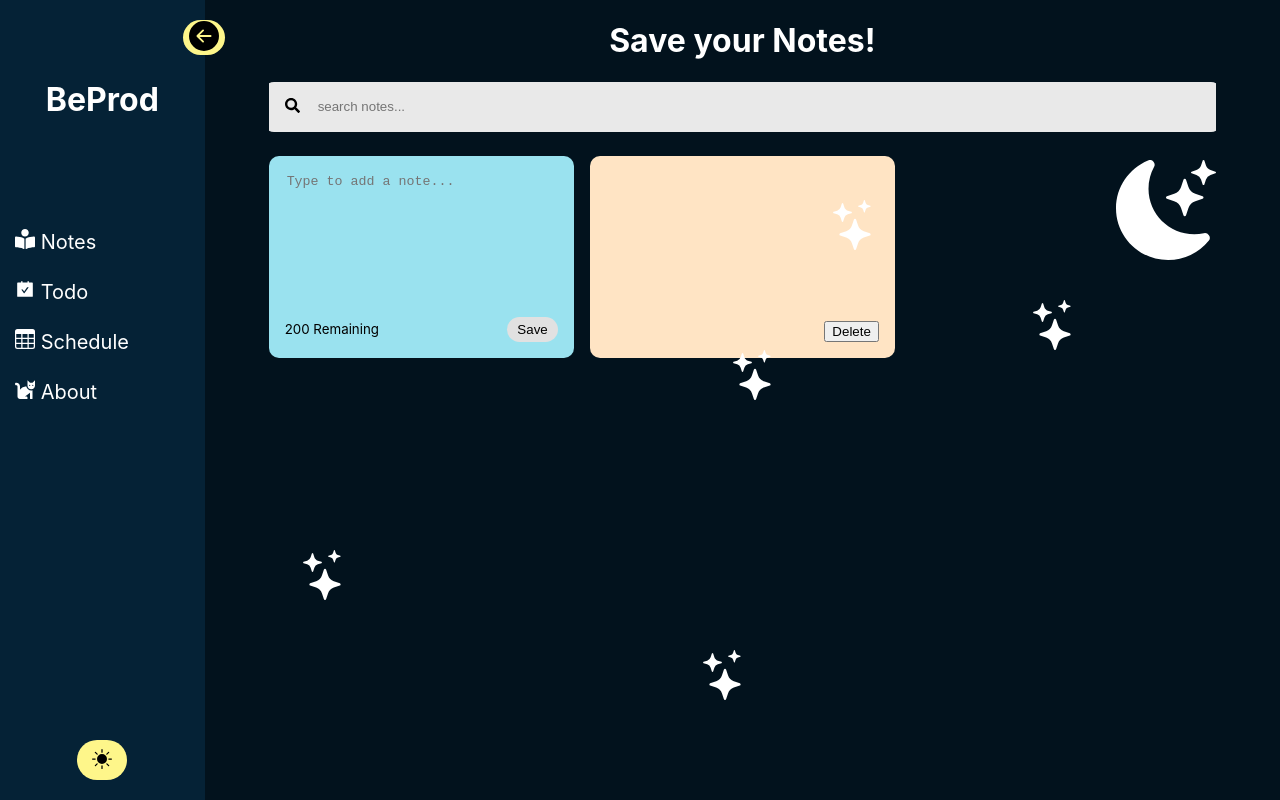
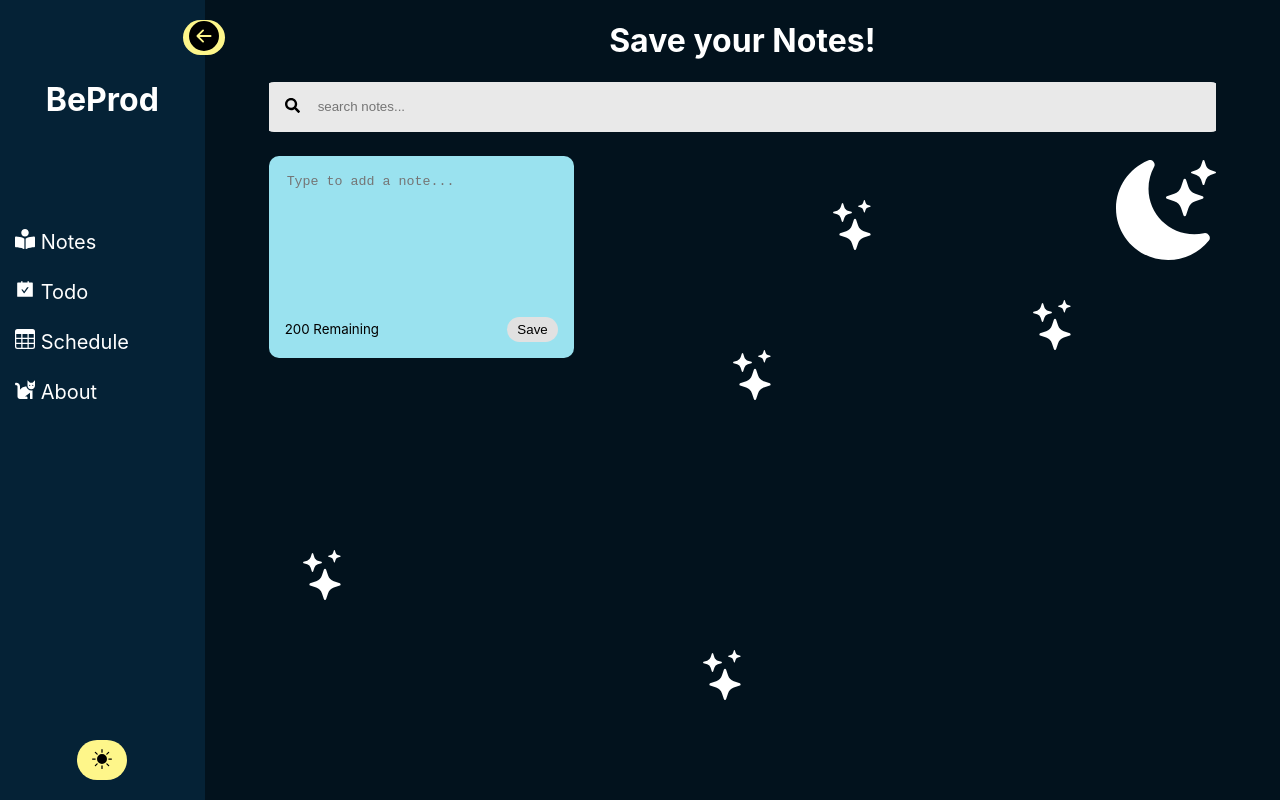
Before and after one commit to reignerlastimosa/Be-Productivo, a React (Create React App) app: page / in a window 1280 px wide. Built offline with nearby package versions, Linux system fonts and the light colour scheme.

Commit message:
second version 11/02/2023

```diff
--- a/public/index.html
+++ b/public/index.html
@@ -24,7 +24,7 @@
       work correctly both with client-side routing and a non-root public URL.
       Learn how to configure a non-root public URL by running `npm run build`.
     -->
-    <title>React App</title>
+    <title>BeProd</title>
   </head>
   <body>
     <noscript>You need to enable JavaScript to run this app.</noscript>
--- a/src/pages/Notespage.js
+++ b/src/pages/Notespage.js
@@ -15,11 +15,7 @@ const Notespage = ({darkMode, setDarkMode ,toggle,setToggle}) => {
 	const [searchText, setSearchText] = useState('');
 
 	const [notes, setNotes] = useState([
-		{
-			id: '',
-			text: '',
-			date: '',
-		},
+
 	]);
 
 	useEffect(() => {
```
